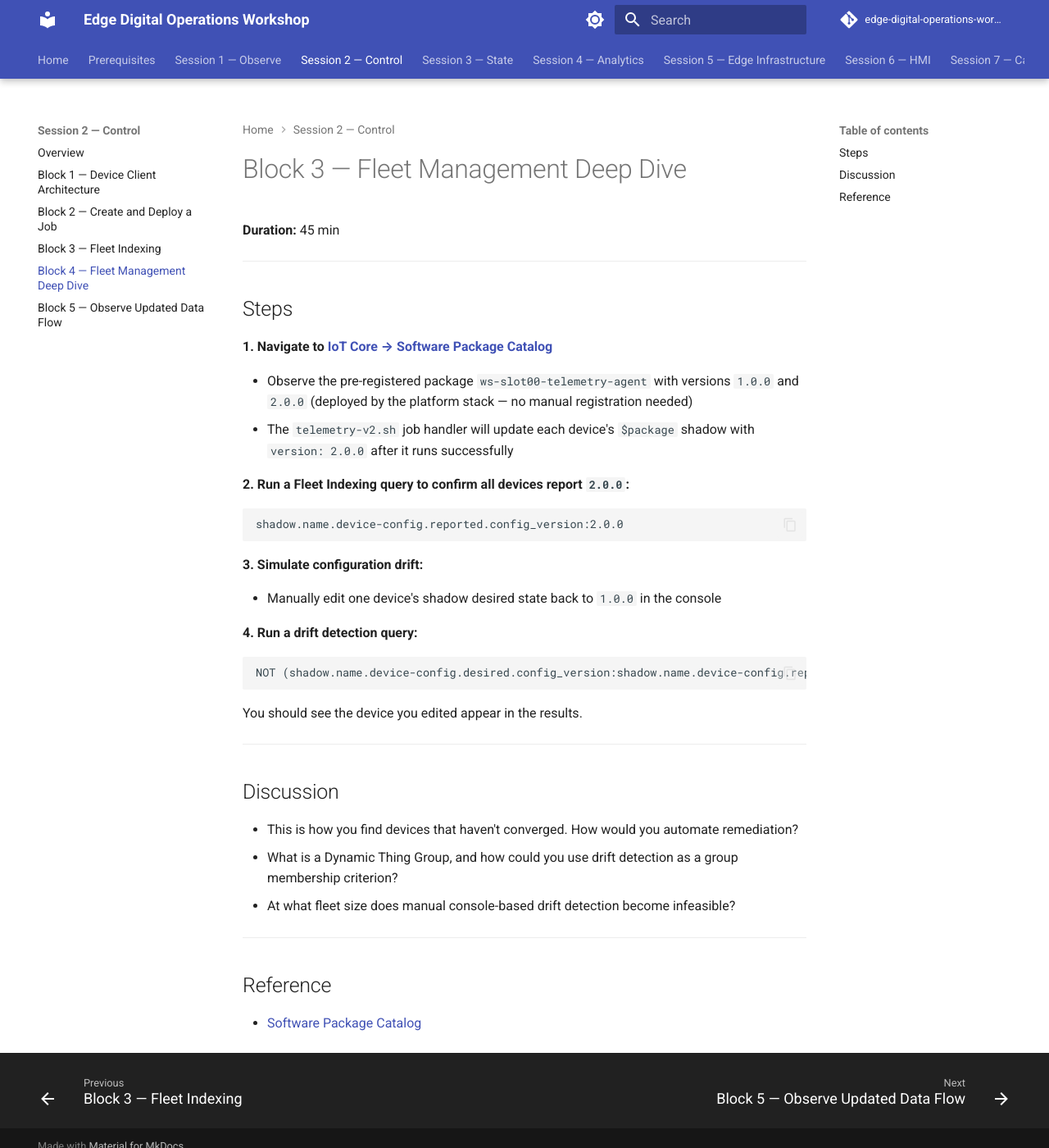
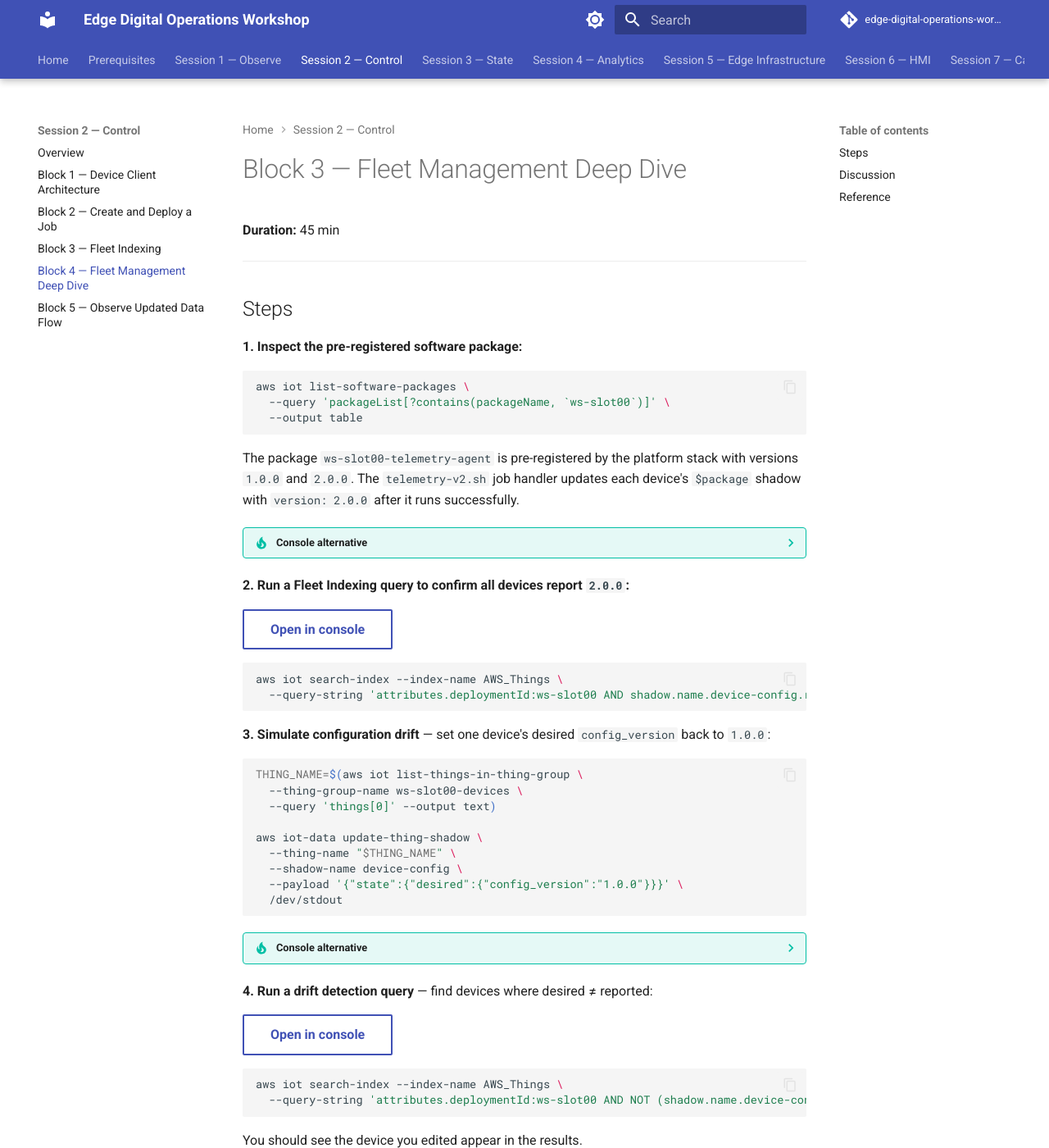
Before and after one commit to aws-samples/sample-edge-to-cloud-digital-ops-workshop, an MkDocs documentation site: the page built from workshop/02-control/block-4-fleet-management.md, in a window 1280 px wide and 1400 px high. Shown: the whole window at 82% size. Built offline with MkDocs 1.6.1 and Material for MkDocs 9.7.7, drawn with Linux system fonts in a browser that asks for light colours; comment, search, counter and statistics services are not loaded.

````diff
--- a/workshop/02-control/block-4-fleet-management.md
+++ b/workshop/02-control/block-4-fleet-management.md
@@ -6,25 +6,52 @@
 
 ## Steps
 
-**1. Navigate to [IoT Core → Software Package Catalog](https://console.aws.amazon.com/iot/home#/softwarepackagecatalog)**
+**1. Inspect the pre-registered software package:**
 
-- Observe the pre-registered package `ws-slot00-telemetry-agent` with versions `1.0.0` and `2.0.0` (deployed by the platform stack — no manual registration needed)
-- The `telemetry-v2.sh` job handler will update each device's `$package` shadow with `version: 2.0.0` after it runs successfully
+```bash
+aws iot list-software-packages \
+  --query 'packageList[?contains(packageName, `ws-slot00`)]' \
+  --output table
+```
+
+The package `ws-slot00-telemetry-agent` is pre-registered by the platform stack with versions `1.0.0` and `2.0.0`. The `telemetry-v2.sh` job handler updates each device's `$package` shadow with `version: 2.0.0` after it runs successfully.
+
+??? tip "Console alternative"
+    [Open Software Package Catalog](https://console.aws.amazon.com/iot/home#/softwarepackagecatalog){ .md-button target=_blank }
 
 **2. Run a Fleet Indexing query to confirm all devices report `2.0.0`:**
 
-```
-shadow.name.device-config.reported.config_version:2.0.0
+[Open in console](https://us-east-1.console.aws.amazon.com/iot/home?region=us-east-1#/search?indexType=AWS_Things&search=shadow.name.device-config.reported.config_version%3A2.0.0){ .md-button target=_blank }
+
+```bash
+aws iot search-index --index-name AWS_Things \
+  --query-string 'attributes.deploymentId:ws-slot00 AND shadow.name.device-config.reported.config_version:2.0.0'
 ```
 
-**3. Simulate configuration drift:**
+**3. Simulate configuration drift** — set one device's desired `config_version` back to `1.0.0`:
 
-- Manually edit one device's shadow desired state back to `1.0.0` in the console
+```bash
+THING_NAME=$(aws iot list-things-in-thing-group \
+  --thing-group-name ws-slot00-devices \
+  --query 'things[0]' --output text)
 
-**4. Run a drift detection query:**
+aws iot-data update-thing-shadow \
+  --thing-name "$THING_NAME" \
+  --shadow-name device-config \
+  --payload '{"state":{"desired":{"config_version":"1.0.0"}}}' \
+  /dev/stdout
+```
 
-```
-NOT (shadow.name.device-config.desired.config_version:shadow.name.device-config.reported.config_version)
+??? tip "Console alternative"
+    **IoT Core → Manage → Things → (device) → Shadows → device-config → Edit** and set `desired.config_version` to `1.0.0`.
+
+**4. Run a drift detection query** — find devices where desired ≠ reported:
+
+[Open in console](https://us-east-1.console.aws.amazon.com/iot/home?region=us-east-1#/search?indexType=AWS_Things&search=NOT%20(shadow.name.device-config.desired.config_version%3Ashadow.name.device-config.reported.config_version)){ .md-button target=_blank }
+
+```bash
+aws iot search-index --index-name AWS_Things \
+  --query-string 'attributes.deploymentId:ws-slot00 AND NOT (shadow.name.device-config.desired.config_version:shadow.name.device-config.reported.config_version)'
 ```
 
 You should see the device you edited appear in the results.
````
Also changed, not shown: workshop/02-control/block-2-iot-job.md (+28 -13 lines), workshop/03-state/block-2-shadow-job.md (+35 -10 lines), 10 other files.
